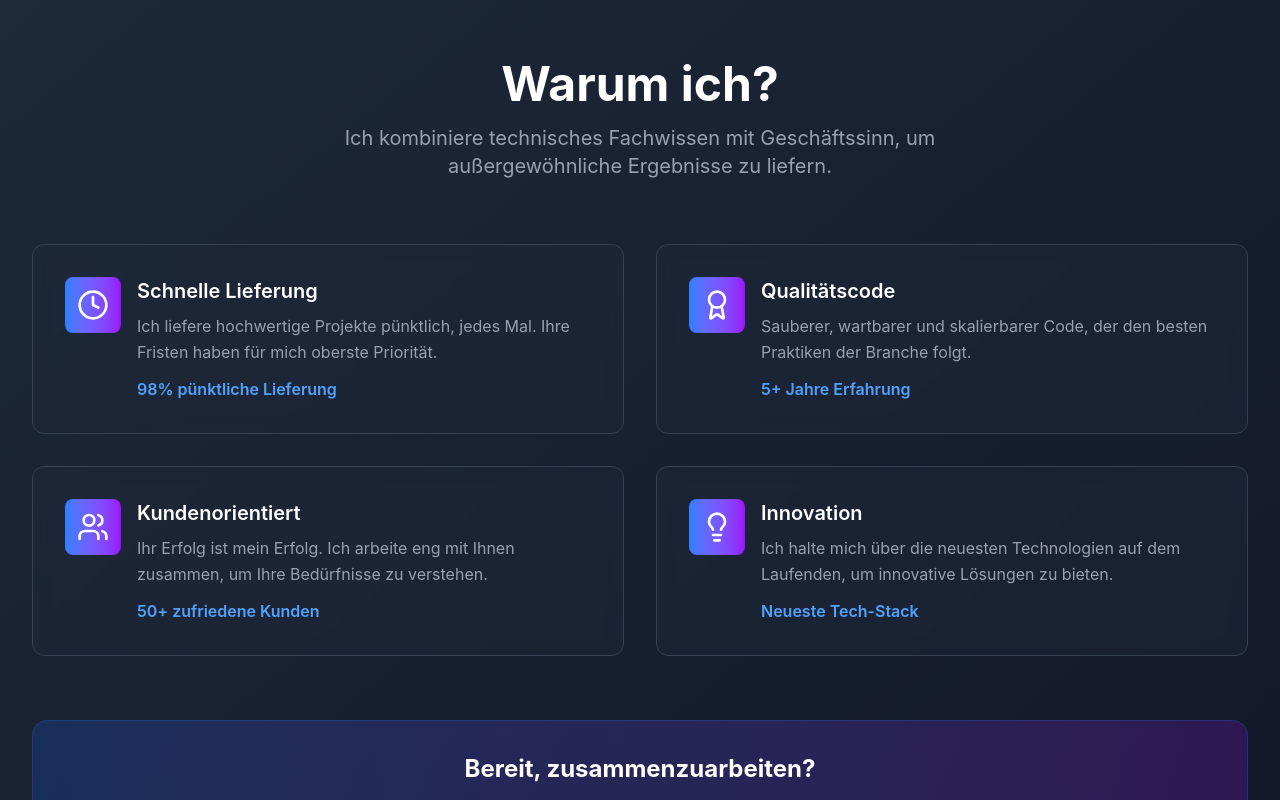
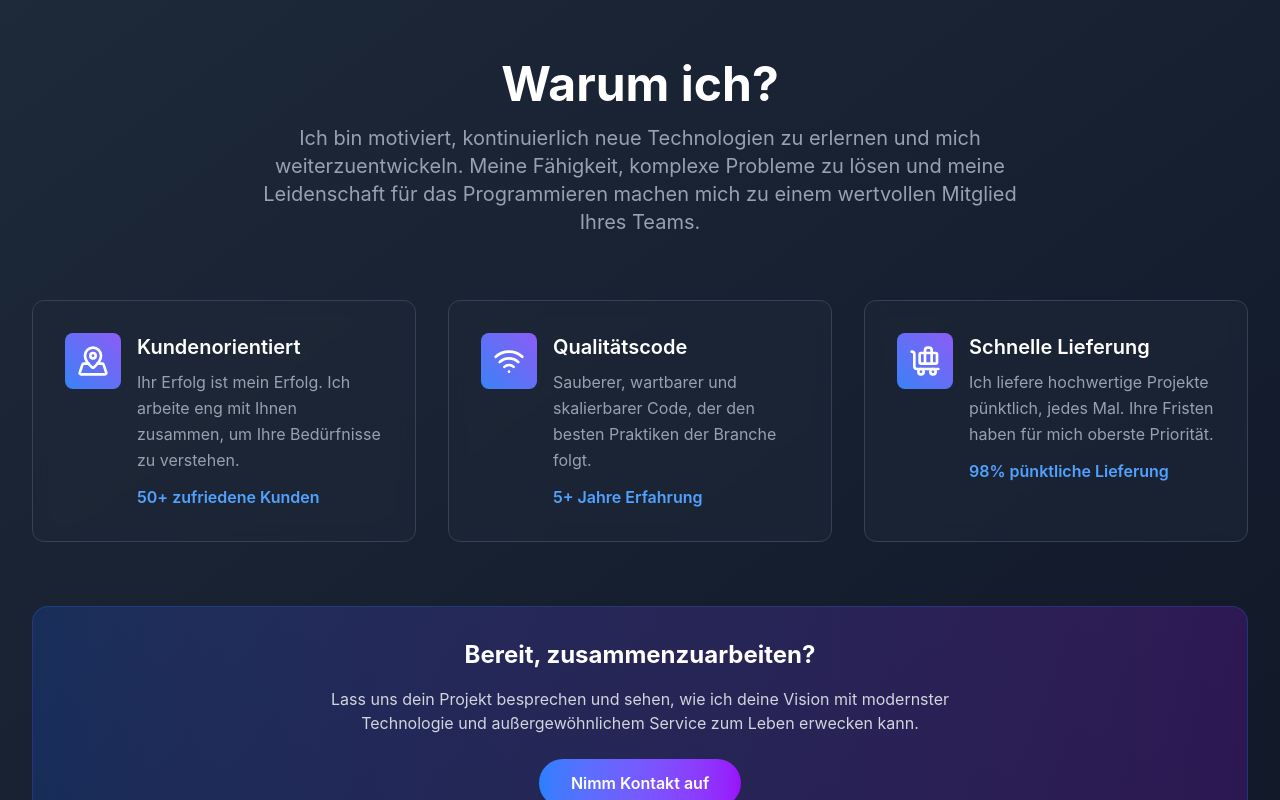
Before and after one commit to alexh7799/portfolio_neu, a React (Vite) app: page / in a window 1280 px wide. Shown: the part 820-1620 px from the top of the page. Built offline with nearby package versions, Linux system fonts and the light colour scheme.

Commit message:
edit english and germany translate json

```diff
--- a/index.html
+++ b/index.html
@@ -1,5 +1,5 @@
 <!doctype html>
-<html lang="en">
+<html lang="de" translate="no">
   <head>
     <meta charset="UTF-8" />
     <link rel="icon" type="image/svg+xml" href="/vite.svg" />
--- a/src/component/languageButtons/LanguageButton.jsx
+++ b/src/component/languageButtons/LanguageButton.jsx
@@ -23,7 +23,7 @@ export class LanguageButton extends Component {
                     <div className="flex justify-end py-2">
                         <button
                             onClick={this.toggleLanguage}
-                            className="width-button px-6 py-2 bg-gray-800/95 backdrop-blur-sm border border-gray-700 text-gray-300 hover:text-white hover:bg-gray-700/50 rounded-lg transition-all flex items-center space-x-2 font-medium"
+                            className="width-button px-6 py-2 bg-gray-800/95 backdrop-blur-sm border border-gray-700 text-gray-300 hover:text-white hover:bg-gray-700 rounded-lg transition-all flex items-center space-x-2 font-medium"
                         >
                             <span>{i18n.language === 'de' ? 'EN' : 'DE'}</span>
 
--- a/src/component/projects/Projects.jsx
+++ b/src/component/projects/Projects.jsx
@@ -32,35 +32,11 @@ export class Projects extends Component {
         technologies: ['React', 'D3.js', 'Python', 'FastAPI', 'Redis'],
         liveUrl: 'https://example.com',
         githubUrl: 'https://github.com'
-      },
-      {
-        title: t('projects.mobileBankingAppTitle'),
-        description: t('projects.mobileBankingAppDescription'),
-        image: 'https://images.unsplash.com/photo-1581091226825-a6a2a5aee158?w=600&h=400&fit=crop',
-        technologies: ['React Native', 'Node.js', 'PostgreSQL', 'JWT', 'Biometrics'],
-        liveUrl: 'https://example.com',
-        githubUrl: 'https://github.com'
-      },
-      {
-        title: t('projects.aiContentGeneratorTitle'),
-        description: t('projects.aiContentGeneratorDescription'),
-        image: 'https://images.unsplash.com/photo-1485827404703-89b55fcc595e?w=600&h=400&fit=crop',
-        technologies: ['Next.js', 'OpenAI API', 'Supabase', 'Tailwind', 'Vercel'],
-        liveUrl: 'https://example.com',
-        githubUrl: 'https://github.com'
-      },
-      {
-        title: t('projects.socialMediaPlatformTitle'),
-        description: t('projects.socialMediaPlatformDescription'),
-        image: 'https://images.unsplash.com/photo-1488590528505-98d2b5aba04b?w=600&h=400&fit=crop',
-        technologies: ['React', 'GraphQL', 'PostgreSQL', 'Redis', 'Kubernetes'],
-        liveUrl: 'https://example.com',
-        githubUrl: 'https://github.com'
       }
     ];
 
     return (
-      <section id="projects" className="py-20 bg-gray-900">
+      <section id="projects" className="py-20 bg-gradient-to-br from-gray-800 to-gray-900">
       <div className="max-w-7xl mx-auto px-4 sm:px-6 lg:px-8">
         <div className="text-center mb-16">
           <h2 className="text-3xl sm:text-3xl md:text-4xl lg:text-5xl font-bold text-white mb-4">
@@ -71,11 +47,27 @@ export class Projects extends Component {
           </p>
         </div>
 
-        <div className="grid grid-cols-1 md:grid-cols-2 lg:grid-cols-3 gap-8">
+        <div className="grid grid-cols-1 md:grid-cols-2 lg:grid-cols-3 gap-8 mb-16">
           {project.map((project, index) => (
             <ProjectCard key={index} project={project} />
           ))}
         </div>
+
+
+        <div className="bg-gradient-to-r from-blue-600/20 to-purple-600/20 rounded-2xl p-4 sm:p-6 md:p-8 text-center border border-blue-500/20">
+            <h3 className="text-xl sm:text-2xl font-bold text-white mb-4">
+              {t('why_me.ready_to_work')}
+            </h3>
+            <p className="text-md sm:text-1xl text-gray-300 mb-6 max-w-2xl mx-auto">
+              {t('why_me.ready_to_work_description')}
+            </p>
+            <button
+              onClick={() => document.getElementById('contact')?.scrollIntoView({ behavior: 'smooth' })}
+              className="bg-gradient-to-r from-blue-500 to-purple-600 hover:from-blue-600 hover:to-purple-700 text-white px-8 py-3 rounded-full font-semibold transition-all duration-300 hover:scale-105"
+            >
+              {t('why_me.get_in_touch')}
+            </button>
+          </div>
       </div>
     </section>
     )
--- a/src/component/skills/Skills.jsx
+++ b/src/component/skills/Skills.jsx
@@ -29,7 +29,7 @@ export class Skills extends Component {
     {
       title: 'Mobile',
       icon: <Smartphone className="w-8 h-8" />,
-      skills: ['React Native', 'iOS', 'Android', 'PWA'],
+      skills: ['React Native', 'Android', 'PWA'],
       color: 'from-purple-500 to-pink-500'
     },
     {
--- a/src/component/skills/skillsCard/SkillsCard.jsx
+++ b/src/component/skills/skillsCard/SkillsCard.jsx
@@ -46,7 +46,7 @@ export class SkillCard extends Component {
         return (
             <div
                 ref={this.cardRef}
-                className="skill-card preserve-3d"
+                className={`skill-card ${this.isMobile ? 'mobile-card' : ''}`}
                 onMouseMove={this.handleMouseMove}
                 onMouseLeave={this.handleMouseLeave}
             >
--- a/src/component/why-me/WhyMe.jsx
+++ b/src/component/why-me/WhyMe.jsx
@@ -1,5 +1,6 @@
 import React, { Component } from 'react'
-import { Award, Clock, Users, Lightbulb } from 'lucide-react';
+import { Wifi, BaggageClaim, MapPinned } from 'lucide-react';
+
 import { withTranslation } from 'react-i18next';
 import '../../i18n/i18n';
 import WhyMeCard from './whyMeCard/WhyMeCard';
@@ -9,28 +10,22 @@ export class WhyMe extends Component {
     const { t, i18n } = this.props;
     const reasons = [
       {
-        icon: <Clock className="w-8 h-8" />,
-        title: t('why_me.fast_delivery.title'),
-        description: t('why_me.fast_delivery.description'),
-        stats: t('why_me.fast_delivery.stats')
+        icon: <MapPinned className="w-8 h-8" />,
+        title: t('why_me.skill_one.title'),
+        description: t('why_me.skill_one.description'),
+        stats: t('why_me.skill_one.stats')
       },
       {
-        icon: <Award className="w-8 h-8" />,
-        title: t('why_me.quality_code.title'),
-        description: t('why_me.quality_code.description'),
-        stats: t('why_me.quality_code.stats')
+        icon: <Wifi className="w-8 h-8" />,
+        title: t('why_me.skill_two.title'),
+        description: t('why_me.skill_two.description'),
+        stats: t('why_me.skill_two.stats')
       },
       {
-        icon: <Users className="w-8 h-8" />,
-        title: t('why_me.client_focused.title'),
-        description: t('why_me.client_focused.description'),
-        stats: t('why_me.client_focused.stats')
-      },
-      {
-        icon: <Lightbulb className="w-8 h-8" />,
-        title: t('why_me.latest_tech.title'),
-        description: t('why_me.latest_tech.description'),
-        stats: t('why_me.latest_tech.stats')
+        icon: <BaggageClaim className="w-8 h-8" />,
+        title: t('why_me.skill_three.title'),
+        description: t('why_me.skill_three.description'),
+        stats: t('why_me.skill_three.stats')
       }
     ];
 
@@ -46,7 +41,7 @@ export class WhyMe extends Component {
             </p>
           </div>
 
-          <div className="grid grid-cols-1 md:grid-cols-2 gap-8 mb-16">
+          <div className="grid grid-cols-1 md:grid-cols-2 lg:grid-cols-3 gap-8 mb-16">
             {reasons.map((reason, index) => (
               <WhyMeCard
                 key={index}
--- a/src/component/why-me/whyMeCard/WhyMeCard.jsx
+++ b/src/component/why-me/whyMeCard/WhyMeCard.jsx
@@ -1,4 +1,5 @@
 import React, { Component } from 'react'
+import './whymeCard.css'
 
 export class WhyMeCard extends Component {
     render() {
@@ -9,8 +10,8 @@ export class WhyMeCard extends Component {
                 className="group bg-gray-800/50 backdrop-blur-sm rounded-xl p-4 sm:p-6 md:p-8 hover:bg-gray-700/50 transition-all duration-300 border border-gray-700 hover:border-blue-500/50"
             >
                 <div className="flex items-start space-x-4">
-                    <div className="flex-shrink-0 p-3 bg-gradient-to-r from-blue-500 to-purple-600 rounded-lg group-hover:scale-110 transition-transform">
-                        <div className="text-white">
+                    <div className="flex-shrink-0 p-3 bg-gradient-to-r from-blue-500 to-purple-600 hover-gradient-mobile rounded-lg group-hover:scale-105 md:group-hover:scale-110 transition-transform relative">
+                        <div className="text-white relative z-50">
                             {reason.icon}
                         </div>
                     </div>
--- /dev/null
+++ b/src/component/why-me/whyMeCard/whyMeCard.css
@@ -0,0 +1,110 @@
+.hover-gradient-slow {
+  height: 55px;
+  width: 55px;
+  position: relative;
+  background: linear-gradient(45deg, #3b82f6, #8b5cf6);
+  transition: all 0.5s ease;
+}
+
+.hover-gradient-slow::before {
+  content: "";
+  position: absolute;
+  top: 0;
+  left: 0;
+  right: 0;
+  bottom: 0;
+  background: linear-gradient(45deg, #3b82f6, #8b5cf6, #8b5cf6, #3b82f6);
+  background-size: 300% 300%;
+  border-radius: inherit;
+  opacity: 0;
+  z-index: 2;
+  transition: opacity 0.6s ease;
+}
+
+.group:hover .hover-gradient-slow::before {
+  opacity: 0.7;
+  animation: slowShift 3s ease infinite;
+}
+
+@keyframes slowShift {
+  0%,
+  100% {
+    background-position: 0% 50%;
+  }
+  25% {
+    background-position: 100% 50%;
+  }
+  50% {
+    background-position: 100% 100%;
+  }
+  75% {
+    background-position: 0% 100%;
+  }
+}
+
+.hover-gradient-mobile {
+  position: relative;
+  background: linear-gradient(45deg, #3b82f6, #8b5cf6);
+  transition: all 0.3s ease;
+}
+
+.hover-gradient-mobile::before {
+  content: "";
+  position: absolute;
+  top: 0;
+  left: 0;
+  right: 0;
+  bottom: 0;
+  background: linear-gradient(45deg, #3b82f6, #8b5cf6, #3b82f6, #8b5cf6);
+  background-size: 300% 300%;
+  border-radius: inherit;
+  opacity: 0;
+  z-index: 1;
+  transition: opacity 0.6s ease;
+}
+
+@media (hover: hover) and (pointer: fine) {
+  .group:hover .hover-gradient-mobile::before {
+    opacity: 0.7;
+    animation: slowShift 8s ease infinite;
+  }
+}
+
+@media (hover: none) and (pointer: coarse) {
+  .group:active .hover-gradient-mobile::before {
+    opacity: 0.5;
+    transition: opacity 0.2s ease;
+  }
+}
+
+@media (max-width: 768px) {
+  .hover-gradient-mobile::before {
+    animation-duration: 4s;
+    background-size: 200% 200%;
+  }
+
+  .group:hover .hover-gradient-mobile::before {
+    opacity: 0.5;
+  }
+}
+
+@keyframes slowShift {
+  0%,
+  100% {
+    background-position: 0% 50%;
+  }
+  50% {
+    background-position: 100% 50%;
+  }
+}
+
+@media (prefers-reduced-motion: reduce) {
+  .hover-gradient-mobile::before {
+    animation: none !important;
+    transition: opacity 0.3s ease;
+  }
+
+  .group:hover .hover-gradient-mobile::before {
+    opacity: 0.6;
+  }
+}
--- a/src/i18n/locales/de.json
+++ b/src/i18n/locales/de.json
@@ -15,26 +15,21 @@
     },
   "why_me": {
     "title": "Warum ich?",
-    "description": "Ich kombiniere technisches Fachwissen mit Geschäftssinn, um außergewöhnliche Ergebnisse zu liefern.",
+    "description": "Ich bin motiviert, kontinuierlich neue Technologien zu erlernen und mich weiterzuentwickeln. Meine Fähigkeit, komplexe Probleme zu lösen und meine Leidenschaft für das Programmieren machen mich zu einem wertvollen Mitglied Ihres Teams.",
     "ready_to_work": "Bereit, zusammenzuarbeiten?",
     "ready_to_work_description": "Lass uns dein Projekt besprechen und sehen, wie ich deine Vision mit modernster Technologie und außergewöhnlichem Service zum Leben erwecken kann.",
     "get_in_touch": "Nimm Kontakt auf",
-    "latest_tech": {
-      "title": "Innovation",
-      "description": "Ich halte mich über die neuesten Technologien auf dem Laufenden, um innovative Lösungen zu bieten.",
-      "stats": "Neueste Tech-Stack"
-    },
-    "client_focused": {
+    "skill_one": {
       "title": "Kundenorientiert",
       "description": "Ihr Erfolg ist mein Erfolg. Ich arbeite eng mit Ihnen zusammen, um Ihre Bedürfnisse zu verstehen.",
       "stats": "50+ zufriedene Kunden"
     },
-    "quality_code": {
+    "skill_two": {
       "title": "Qualitätscode",
       "description": "Sauberer, wartbarer und skalierbarer Code, der den besten Praktiken der Branche folgt.",
       "stats": "5+ Jahre Erfahrung"
     },
-    "fast_delivery": {
+    "skill_three": {
       "title": "Schnelle Lieferung",
       "description": "Ich liefere hochwertige Projekte pünktlich, jedes Mal. Ihre Fristen haben für mich oberste Priorität.",
       "stats": "98% pünktliche Lieferung"
@@ -56,13 +51,7 @@
     "taskmanagementTitle": "Aufgabenverwaltungsanwendung",
     "taskmanagementDescription": "Eine kollaborative Aufgabenverwaltungsanwendung mit Echtzeit-Updates, Drag-and-Drop-Funktionalität und Team-Kollaborationsfunktionen.",
     "analyticsDashboardTitle": "Analyse-Dashboard",
-    "analyticsDashboardDescription": "Ein Datenvisualisierungs-Dashboard für Geschäftsanalyse mit interaktiven Diagrammen, Echtzeit-Datenaktualisierungen und Exportmöglichkeiten.",
-    "mobileBankingAppTitle": "Mobile Banking App",
-    "mobileBankingAppDescription": "Eine sichere mobile Banking-Anwendung mit biometrischer Authentifizierung, Transaktionshistorie und Budgetverfolgungsfunktionen.",
-    "aiContentGeneratorTitle": "AI Content Generator",
-    "aiContentGeneratorDescription": "Eine KI-gestützte Plattform zur Inhaltserstellung, die Benutzern hilft, Blogbeiträge, Social-Media-Inhalte und Marketingtexte zu erstellen.",
-    "socialMediaPlatformTitle": "Soziale Medien Plattform",
-    "socialMediaPlatformDescription": "Eine voll ausgestattete Social-Media-Plattform mit Echtzeit-Messaging, Foto-Sharing und erweiterten Datenschutzkontrollen."
+    "analyticsDashboardDescription": "Ein Datenvisualisierungs-Dashboard für Geschäftsanalyse mit interaktiven Diagrammen, Echtzeit-Datenaktualisierungen und Exportmöglichkeiten."
   },
   "contact": {
     "title": "Lass uns zusammenarbeiten",
--- a/src/i18n/locales/en.json
+++ b/src/i18n/locales/en.json
@@ -19,22 +19,17 @@
     "ready_to_work": "Ready to work together?",
     "ready_to_work_description": "Let's discuss your project and see how I can help bring your vision to life with cutting-edge technology and exceptional service.",
     "get_in_touch": "Get In Touch",
-    "latest_tech": {
-      "title": "Innovation",
-      "description": "I stay updated with the latest technologies to bring innovative solutions.",
-      "stats": "Latest Tech Stack"
-    },
-    "client_focused": {
+    "skill_one": {
       "title": "Client-Focused",
       "description": "Your success is my success. I work closely with you to understand your needs.",
       "stats": "50+ Happy Clients"
     },
-    "quality_code": {
+    "skill_two": {
       "title": "Quality Code",
       "description": "Clean, maintainable, and scalable code that follows industry best practices.",
       "stats": "5+ Years Experience"
     },
-    "fast_delivery": {
+    "skill_three": {
       "title": "Fast Delivery",
       "description": "I deliver high-quality projects on time, every time. Your deadlines are my priority.",
       "stats": "98% On-Time Delivery"
@@ -56,13 +51,7 @@
     "taskmanagementTitle": "Task Management Application",
     "taskmanagementDescription": "A collaborative task management application with real-time updates, drag-and-drop functionality, and team collaboration features.",
     "analyticsDashboardTitle": "Analytics Dashboard",
-    "analyticsDashboardDescription": "A data visualization dashboard for business analytics with interactive charts, real-time data updates, and export capabilities.",
-    "mobileBankingAppTitle": "Mobile Banking App",
-    "mobileBankingAppDescription": "A secure mobile banking application with biometric authentication, transaction history, and budget tracking features.",
-    "aiContentGeneratorTitle": "AI Content Generator",
-    "aiContentGeneratorDescription": "An AI-powered content generation platform that helps users create blog posts, social media content, and marketing copy.",
-    "socialMediaPlatformTitle": "Social Media Platform",
-    "socialMediaPlatformDescription": "A full-featured social media platform with real-time messaging, photo sharing, and advanced privacy controls."
+    "analyticsDashboardDescription": "A data visualization dashboard for business analytics with interactive charts, real-time data updates, and export capabilities."
   },
   "contact": {
     "title": "Let's Work Together",
```
Also changed, not shown: src/component/skills/skillsCard/skillsCard.css (+72 -10 lines).
